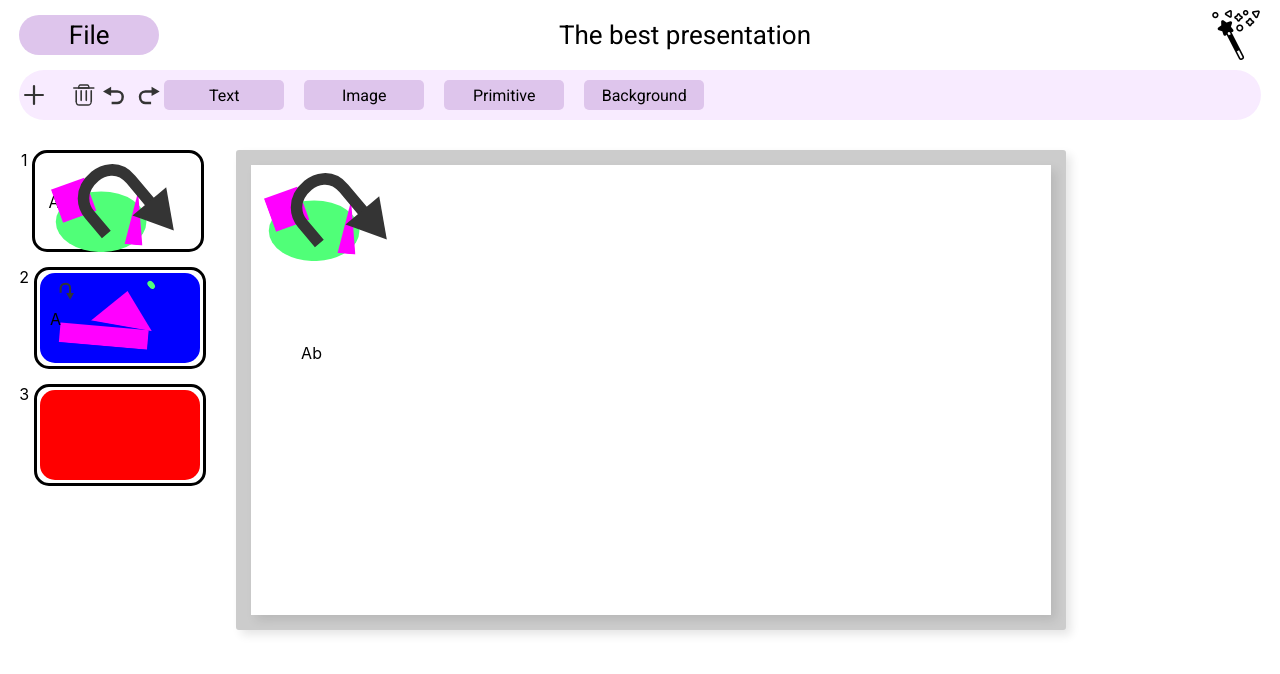
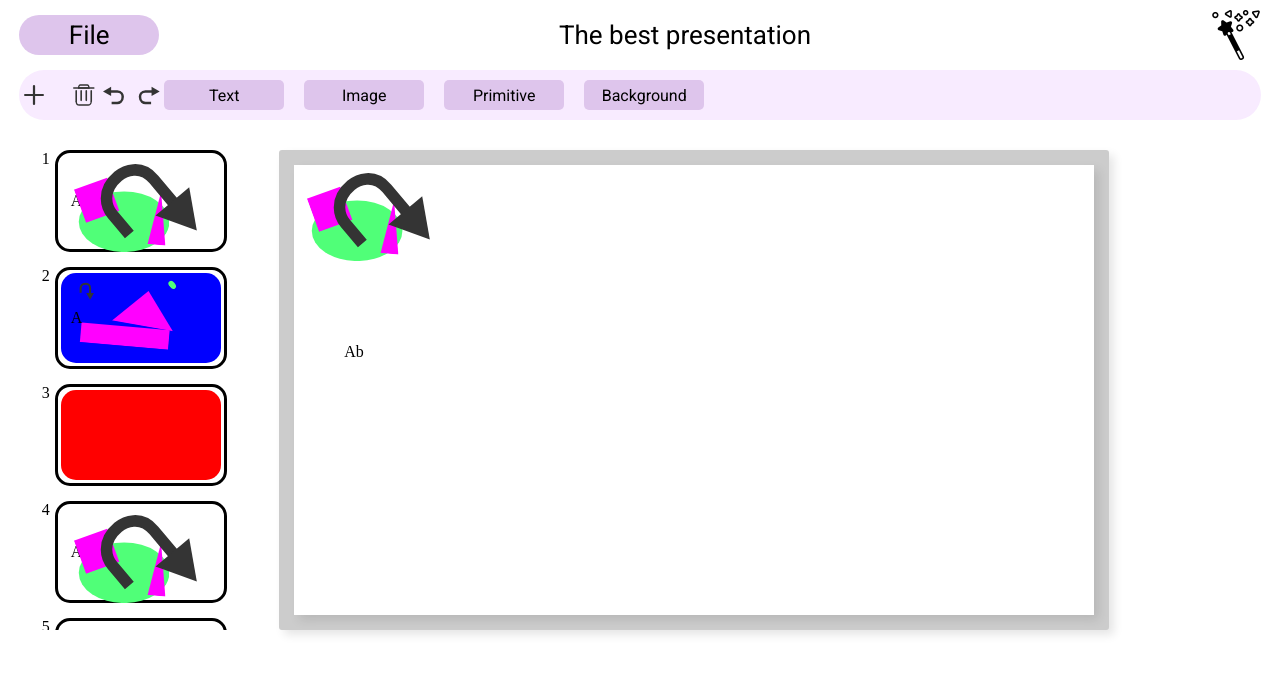
Before and after one commit to eratofly/slide-wizard, a React (Create React App) app: page / in a window 1280 px wide. Shown: the top 674 px of the page. Built offline with nearby package versions, Linux system fonts and the light colour scheme.

Commit message:
SW-2 что-то сделала

```diff
--- a/public/index.html
+++ b/public/index.html
@@ -4,14 +4,11 @@
     <meta charset="utf-8" />
     <link rel="icon" href="%PUBLIC_URL%/favicon.ico" />
     <link href="https://fonts.googleapis.com/css2?family=Roboto&display=swap" rel="stylesheet">
-    <meta name="viewport" content="width=device-width, initial-scale=1" />
-    <meta name="theme-color" content="#000000" />
     <meta
       name="description"
       content="Web site created using create-react-app"
     />
-    <link rel="apple-touch-icon" href="%PUBLIC_URL%/logo192.png" />
-    <link rel="manifest" href="%PUBLIC_URL%/manifest.json" />
+<!--    <link rel="manifest" href="%PUBLIC_URL%/manifest.json" />-->
     <title>React App</title>
   </head>
   <body>
--- a/src/App.module.css
+++ b/src/App.module.css
@@ -1,4 +1,4 @@
 .page {
-    margin: 0 auto;
-    width: 97vw;
+	margin: 0 auto;
+	width: 97vw;
 }
--- a/src/components/slidePreview/SlidePreview.module.css
+++ b/src/components/slidePreview/SlidePreview.module.css
@@ -1,7 +1,21 @@
 .slides-preview {
+	min-width: 230px;
+	max-height: 480px;
+	height: 100%;
+	overflow-y: auto;
+	overflow-x: hidden;
 	display: flex;
 	flex-direction: column;
 	gap: 15px;
+}
+
+.slides-preview::-webkit-scrollbar {
+	width: 12px; /* ширина scrollbar */
+}
+
+.slides-preview::-webkit-scrollbar-thumb {
+	background-color: #dec5ec;; /* цвет плашки */
+	border-radius: 20px;
 }
 
 .element {
@@ -14,6 +28,7 @@
 }
 
 .container {
+	position: relative;
 	width: 166px;
 	height: 96px;
 	display: flex;
--- a/src/components/slideView/SlideView.module.css
+++ b/src/components/slideView/SlideView.module.css
@@ -1,6 +1,5 @@
 .slideSelected {
 	display: flex;
-	flex-direction: column;
 	width: 800px;
 	height: 450px;
 	box-shadow: 5px 5px 10px 0 rgb(0 0 0 / 10%);
--- a/src/components/topbar/Topbar.tsx
+++ b/src/components/topbar/Topbar.tsx
@@ -4,12 +4,29 @@ import { Button } from '../button/Button'
 import { PresentationTitle } from '../presentationTitle/PresentationTitle'
 import { Toolbar } from '../toolbar/Toolbar'
 import logo from '../../content/logo.svg'
+import { Editor } from '../../model/types'
 
 type TopbarProps = {
 	presentationTitle?: string
+	editor: Editor
 }
 
 function Topbar(props: TopbarProps) {
+	function getSelectedObjectType() {
+		const selectedObjectId = props.editor.selection.objectId
+		for (const slide of props.editor.presentation.slides) {
+			if (slide.id === props.editor.selection.slideId) {
+				for (const object of slide.slideObjects) {
+					if (object.id === selectedObjectId) {
+						return object
+					}
+				}
+			}
+		}
+	}
+
+
+
 	return (
 		<div className={styles.topbar}>
 			<div className={styles.titlebar}>
--- a/src/components/workingField/WorkingField.module.css
+++ b/src/components/workingField/WorkingField.module.css
@@ -5,7 +5,7 @@
 }
 
 .background {
-	width: 830px;
+	min-width: 830px;
 	height: 480px;
 	background-color: #cccccc;
 	box-shadow: 5px 5px 10px 0 rgb(0 0 0 / 10%);
--- a/src/components/workingField/WorkingField.tsx
+++ b/src/components/workingField/WorkingField.tsx
@@ -9,7 +9,7 @@ type EditorViewProps = {
 }
 
 function WorkingField(props: EditorViewProps) {
-	function GetSelectedSlide() {
+	function getSelectedSlide() {
 		for (const slide of props.editor.presentation.slides) {
 			if (slide.id === props.editor.selection.slideId) {
 				return slide
@@ -19,12 +19,10 @@ function WorkingField(props: EditorViewProps) {
 	}
 
 	return (
-		<div>
-			<div className={styles.workingField}>
-				<SlidesPreview slides={props.editor.presentation.slides} />
-				<div className={styles.background}>
-					<SlideView slide={GetSelectedSlide()} state={'selected'} />
-				</div>
+		<div className={styles.workingField}>
+			<SlidesPreview slides={props.editor.presentation.slides} />
+			<div className={styles.background}>
+				<SlideView slide={getSelectedSlide()} state={'selected'} />
 			</div>
 		</div>
 	)
--- a/src/data/testDataMax.ts
+++ b/src/data/testDataMax.ts
@@ -252,6 +252,18 @@ const slide1: Slide = {
 	slideObjects: [textObject, circle, rect, triangle, image],
 }
 
+const slide5: Slide = {
+	id: 'a1b2c3',
+	backgroundColor: bgcSlide1,
+	slideObjects: [textObject, circle, rect, triangle, image],
+}
+
+const slide6: Slide = {
+	id: 'a1b2c3',
+	backgroundColor: bgcSlide1,
+	slideObjects: [textObject, circle, rect, triangle, image],
+}
+
 const slide2: Slide = {
 	id: 'j1k2l3',
 	backgroundImage: 'https://',
@@ -267,7 +279,7 @@ const slide3: Slide = {
 
 const presentation: Presentation = {
 	title: 'The best presentation',
-	slides: [slide1, slide2, slide3],
+	slides: [slide1, slide2, slide3, slide5, slide6],
 }
 
 const selection: Selection = {
--- a/src/index.css
+++ b/src/index.css
@@ -1,11 +1,5 @@
 body {
 	margin: 0;
-	font-family: -apple-system, BlinkMacSystemFont, 'Segoe UI', Roboto, Oxygen, Ubuntu, Cantarell,
-		'Fira Sans', 'Droid Sans', 'Helvetica Neue', sans-serif;
 	-webkit-font-smoothing: antialiased;
 	-moz-osx-font-smoothing: grayscale;
 }
-
-code {
-	font-family: source-code-pro, Menlo, Monaco, Consolas, 'Courier New', monospace;
-}
```
